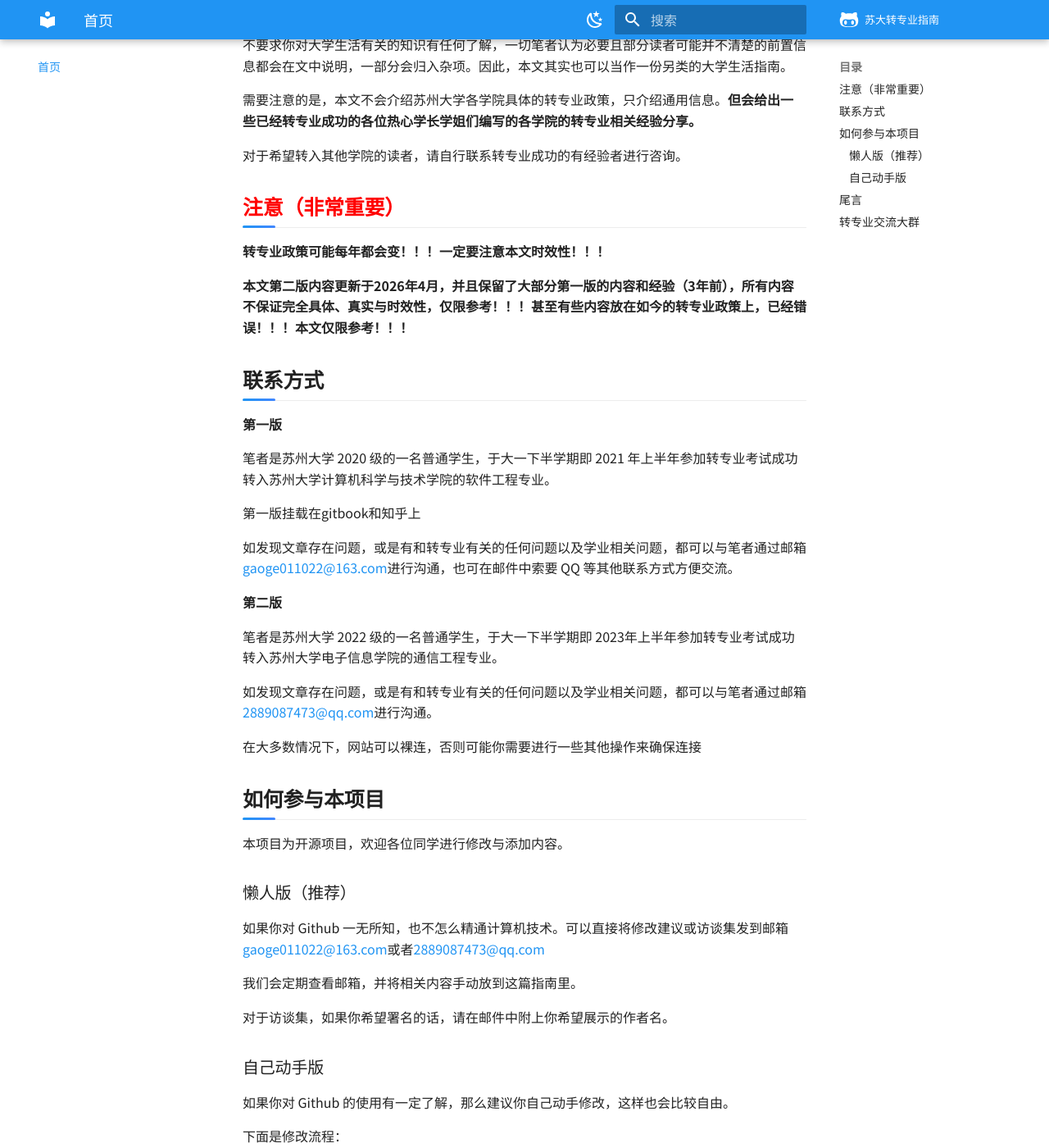
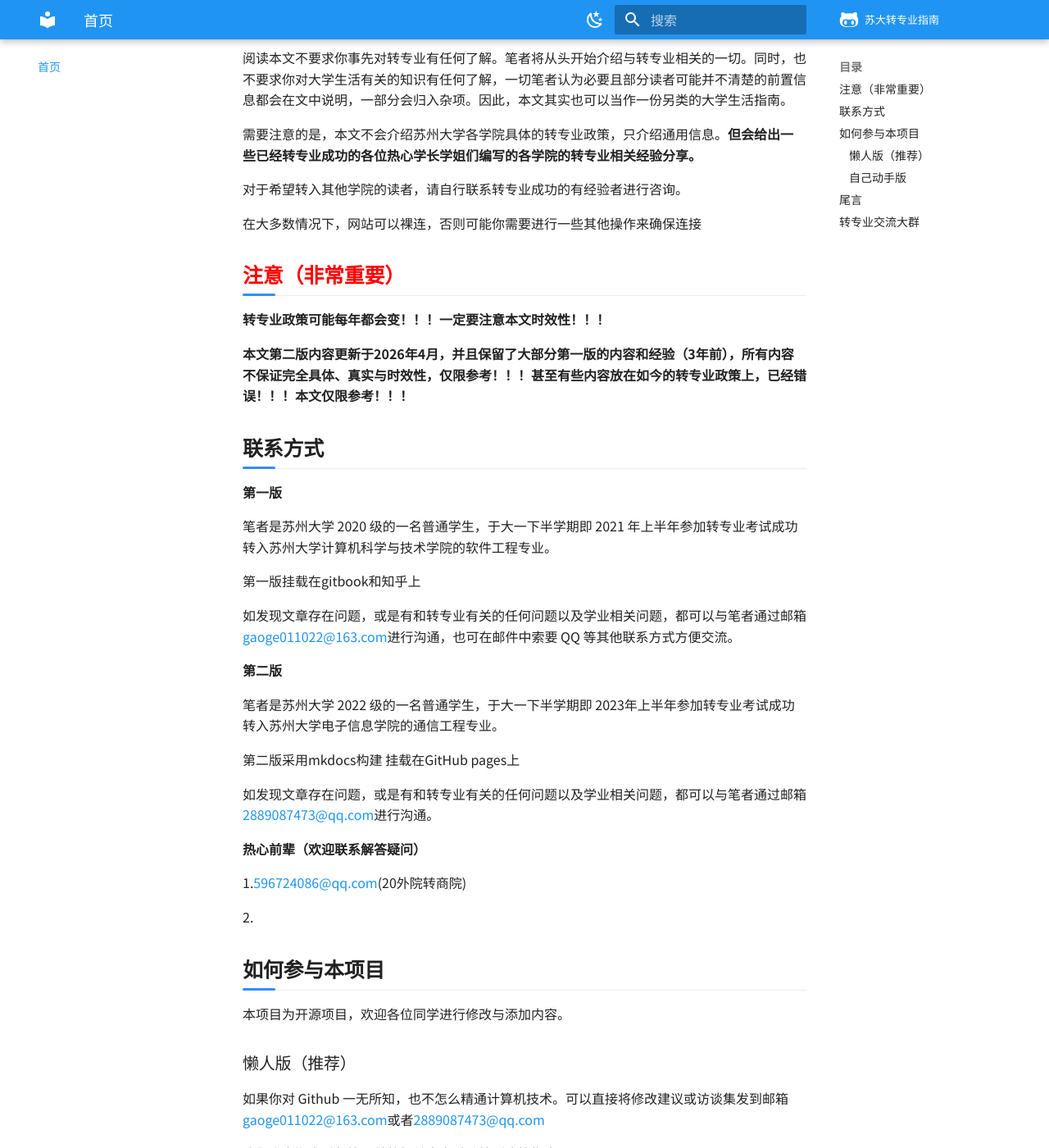
Before and after one commit to suda-major-change/sudazzy, an MkDocs documentation site: the page built from docs/index.md, in a window 1280 px wide and 1400 px high, scrolled down 418 px. Shown: the whole window at 82% size. Built offline with MkDocs 1.6.1 and Material for MkDocs 9.7.7, drawn with Linux system fonts in a browser that asks for light colours; comment, search, counter and statistics services are not loaded; some of the changed text lies outside the part shown.

Commit message:
Update index.md

```diff
--- a/docs/index.md
+++ b/docs/index.md
@@ -11,7 +13,7 @@
 
 对于希望转入其他学院的读者，请自行联系转专业成功的有经验者进行咨询。
 
-
+在大多数情况下，网站可以裸连，否则可能你需要进行一些其他操作来确保连接
 
 
 
@@ -37,11 +39,19 @@
 
 笔者是苏州大学 2022 级的一名普通学生，于大一下半学期即 2023年上半年参加转专业考试成功转入苏州大学电子信息学院的通信工程专业。
 
+第二版采用mkdocs构建 挂载在GitHub pages上
+
 如发现文章存在问题，或是有和转专业有关的任何问题以及学业相关问题，都可以与笔者通过邮箱[2889087473@qq.com](mailto:2889087473@qq.com)进行沟通。
 
 
 
-在大多数情况下，网站可以裸连，否则可能你需要进行一些其他操作来确保连接
+**热心前辈（欢迎联系解答疑问）**
+
+1.[596724086@qq.com](mailto:596724086@qq.com)(20外院转商院)
+
+2.
+
+
 
 ## 如何参与本项目
 
@@ -67,16 +77,12 @@
 
 完成修改后，请 commit 修改并在本地 push 至 Github，然后发起 Pull Request
 
-
-
 ## 尾言
 
 1.如果你看了这篇内容后对转专业有启示并且转专业成功，欢迎热心的你前来写文章，分享自己的经验故事
 
 2.祝愿各位同学转专业成功，学业有成！
 
-
-
 ## 转专业交流大群
 
 ![image-20260430233456327](./assets/image-20260430233456327.png)
```
Also changed, not shown: other parts of docs/index.md (+2 -0 lines).
